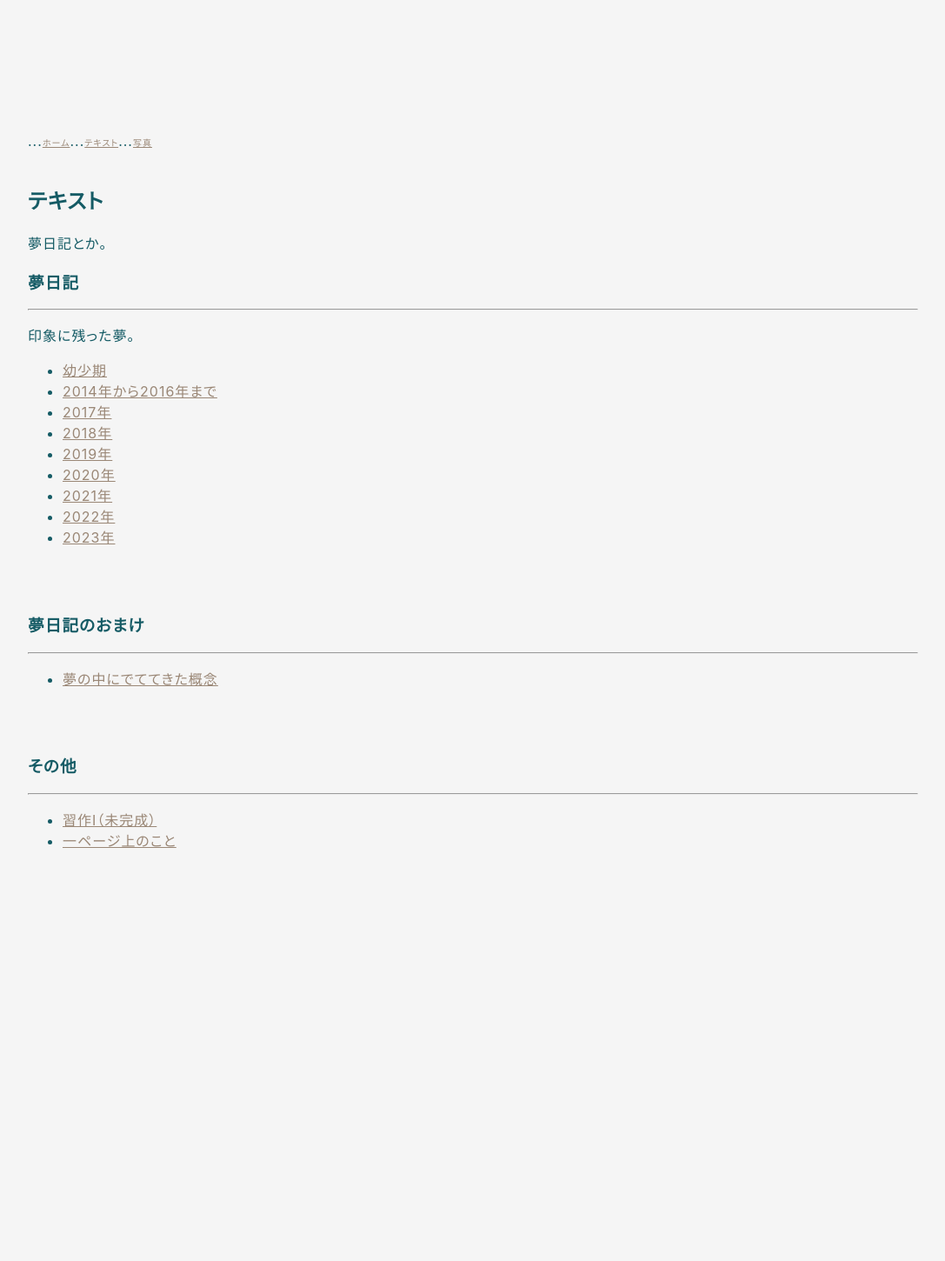
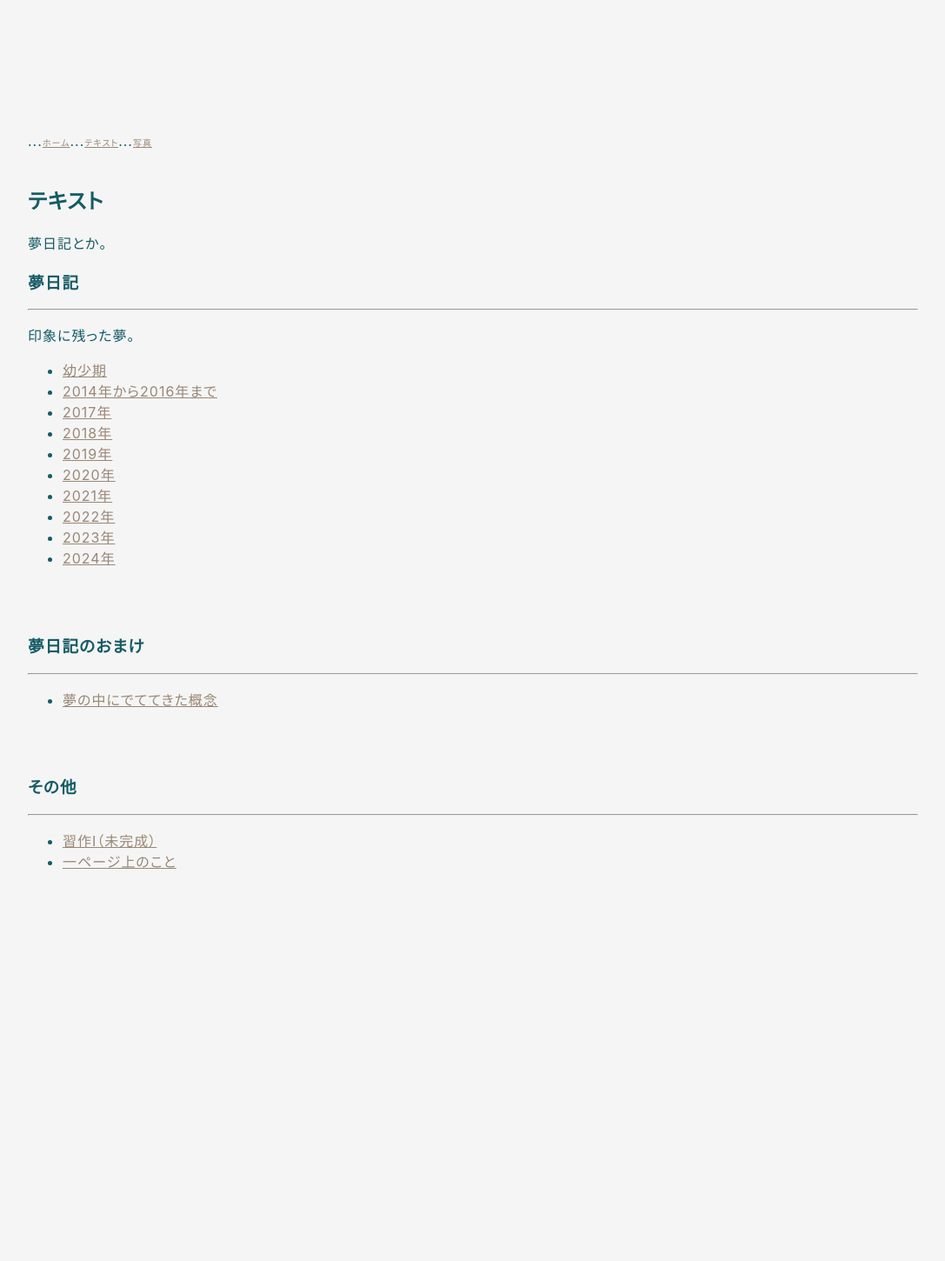
Before and after one commit to hihumi-riku/hihumi-riku.github.io, a Jekyll site: the page built from writings_list.md, in a window 1280 px wide. Shown: the whole page at 87% size, without its empty margins (96-1183 px from the left). Built offline with Jekyll 4.4.1, drawn with Linux system fonts in a browser that asks for light colours; before the commit the page ends 1426 px from its top, so only the background shows below that.

Commit message:
Update writings_list.md

```diff
--- a/writings_list.md
+++ b/writings_list.md
@@ -22,6 +22,7 @@ title: テキスト
 - [2021年](/2021/05/04/dream_2021.html)
 - [2022年](/2023/06/24/dream_2022.html)
 - [2023年](/2023/06/24/dream_2023.html)
+- [2024年](/2024/01/29/dream_2024.html)
 
 <br>
 <br>
```
